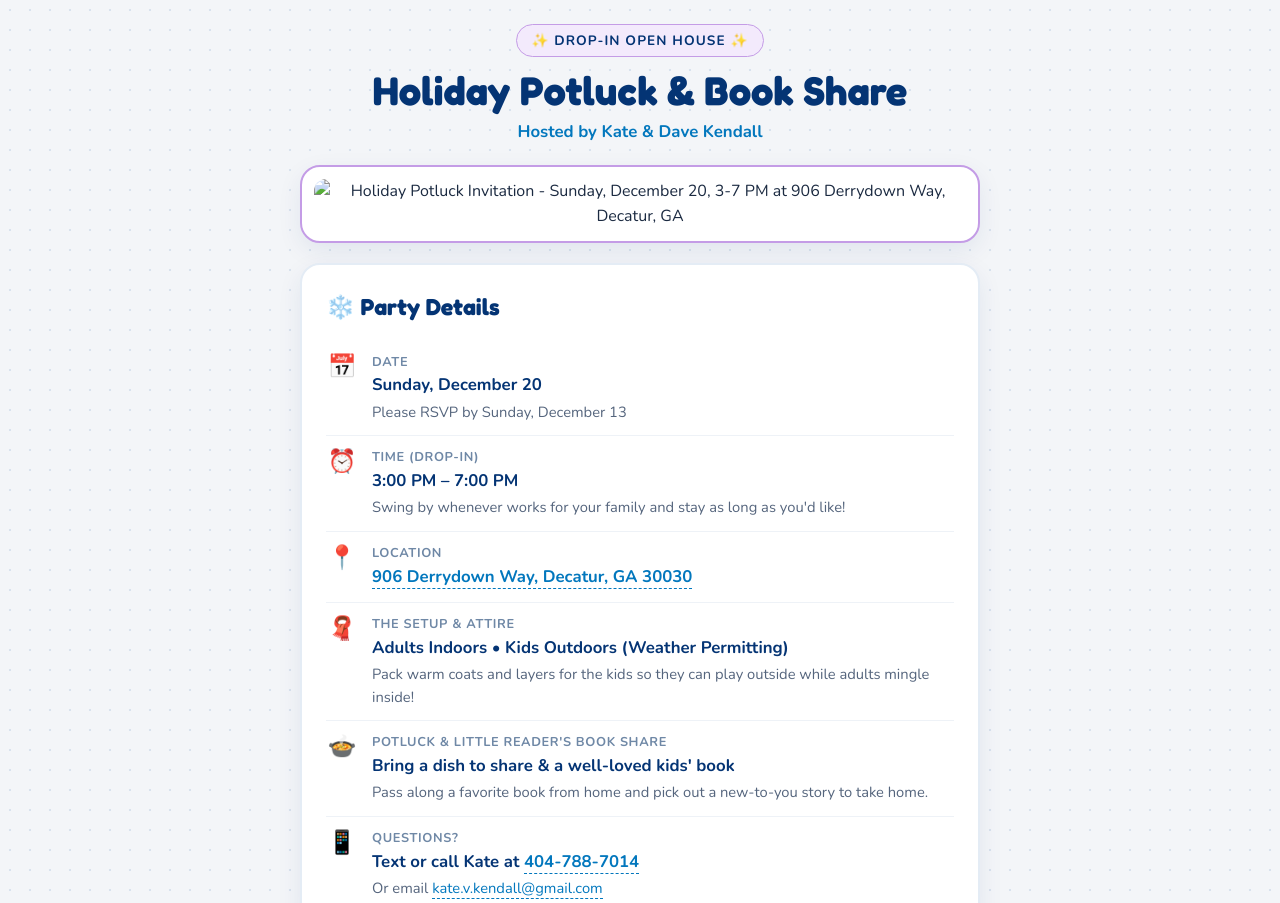
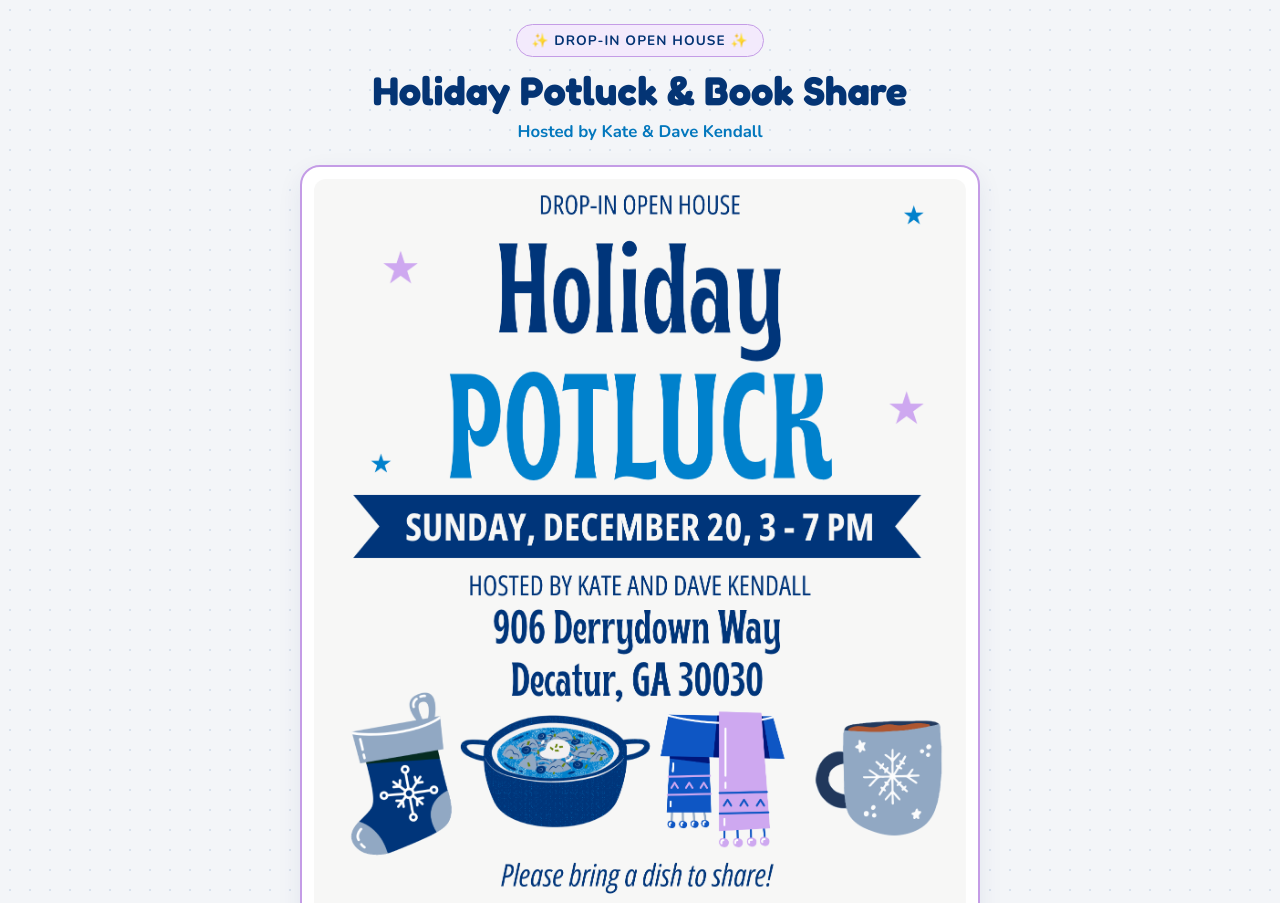
Before and after one commit to katevkendall-4/holidaypotluck, a plain HTML site: page index.html in a window 1280 px wide. Shown: the top 903 px of the page. Drawn offline with nearby package versions, Linux system fonts and the light colour scheme; no server answers.

Commit message:
Update index.html

```diff
--- a/index.html
+++ b/index.html
@@ -127,7 +127,7 @@
     </header>
 
     <section class="card poster-card">
-      <img src="poster-image.jpg" alt="Holiday Potluck Invitation - Sunday, December 20, 3-7 PM at 906 Derrydown Way, Decatur, GA" />
+      <img src="poster-image.png" alt="Holiday Potluck Invitation - Sunday, December 20, 3-7 PM at 906 Derrydown Way, Decatur, GA" />
     </section>
 
     <section class="card">
```
